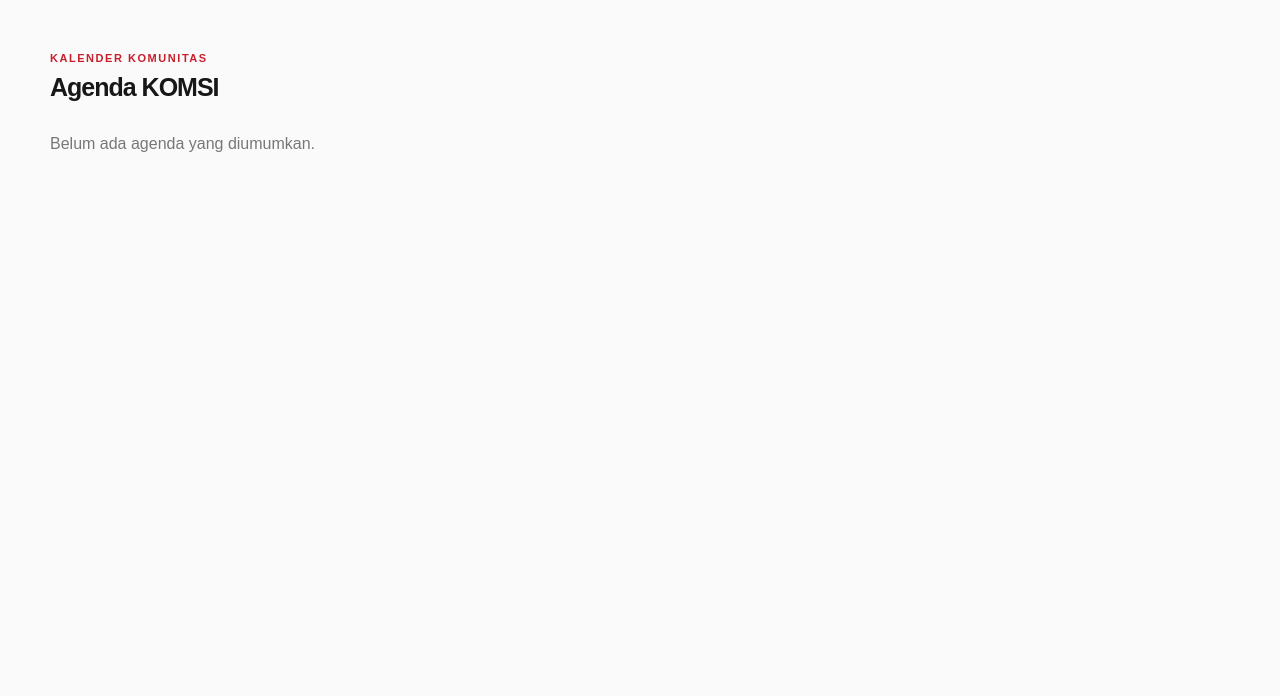
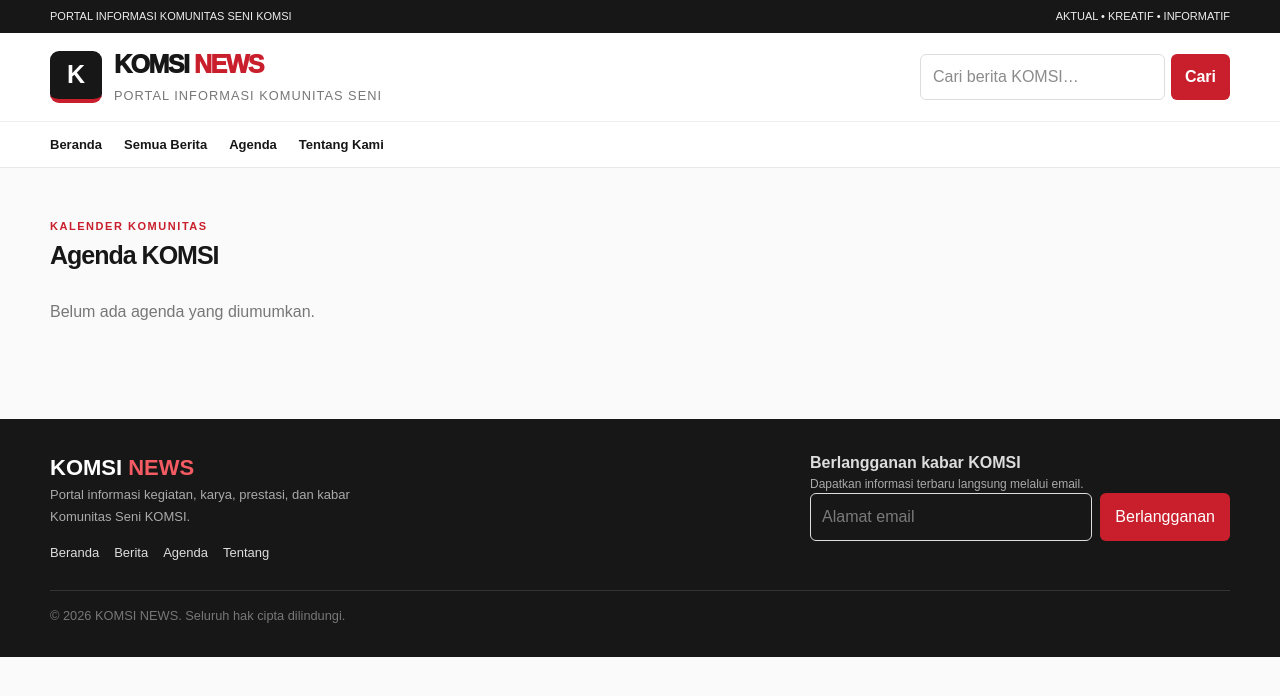
Before and after one commit to secondvanza/BERITA-KOMSI, a Next.js app: page /agenda in a window 1280 px wide. Shown: the top 696 px of the page. Built offline with nearby package versions, Linux system fonts and the light colour scheme; no server answers; the database is empty.

Commit message:
Add consistent public navigation and footer across portal pages

```diff
--- a/src/app/agenda/page.tsx
+++ b/src/app/agenda/page.tsx
@@ -1,2 +1,4 @@
 import {supabase} from '@/lib/supabase';
-export default async function Agenda(){const{data}=supabase?await supabase.from('events').select('*').eq('status','published').order('starts_at',{ascending:true}):{data:[]};return <main className="container" style={{padding:'45px 0'}}><span className="eyebrow">Kalender komunitas</span><h1 className="section-title">Agenda KOMSI</h1><div style={{display:'grid',gridTemplateColumns:'repeat(auto-fit,minmax(260px,1fr))',gap:18,marginTop:25}}>{(data||[]).map(e=><article key={e.id} style={{background:'white',padding:22,border:'1px solid #eee',borderRadius:10}}><span className="eyebrow">{e.starts_at?new Date(e.starts_at).toLocaleDateString('id-ID',{dateStyle:'long'}):'Jadwal menyusul'}</span><h2>{e.title}</h2><p className="muted">{e.location}</p><p>{e.description}</p></article>)}</div>{!data?.length&&<p className="muted">Belum ada agenda yang diumumkan.</p>}</main>}
+import PublicHeader from '@/components/PublicHeader';
+import PublicFooter from '@/components/PublicFooter';
+export default async function Agenda(){const{data}=supabase?await supabase.from('events').select('*').eq('status','published').order('starts_at',{ascending:true}):{data:[]};return <><PublicHeader/><main className="container" style={{padding:'45px 0'}}><span className="eyebrow">Kalender komunitas</span><h1 className="section-title">Agenda KOMSI</h1><div style={{display:'grid',gridTemplateColumns:'repeat(auto-fit,minmax(260px,1fr))',gap:18,marginTop:25}}>{(data||[]).map(e=><article key={e.id} style={{background:'white',padding:22,border:'1px solid #eee',borderRadius:10}}><span className="eyebrow">{e.starts_at?new Date(e.starts_at).toLocaleDateString('id-ID',{dateStyle:'long'}):'Jadwal menyusul'}</span><h2>{e.title}</h2><p className="muted">{e.location}</p><p>{e.description}</p></article>)}</div>{!data?.length&&<p className="muted">Belum ada agenda yang diumumkan.</p>}</main><PublicFooter/></>}
--- a/src/app/berita/page.tsx
+++ b/src/app/berita/page.tsx
@@ -1,2 +1,4 @@
 import Link from 'next/link';import {supabase} from '@/lib/supabase';
-export default async function Berita(){const{data}=supabase?await supabase.from('articles').select('id,title,slug,excerpt,featured_image,published_at,categories(name)').eq('status','published').order('published_at',{ascending:false}):{data:[]};return <main className="container" style={{padding:'45px 0'}}><span className="eyebrow">Arsip publikasi</span><h1 className="section-title">Semua Berita</h1><div style={{display:'grid',gridTemplateColumns:'repeat(auto-fit,minmax(240px,1fr))',gap:22,marginTop:25}}>{(data||[]).map((a:any)=><article className="news-card" key={a.id}>{a.featured_image?<img src={a.featured_image} alt={a.title}/>:<div style={{height:190,background:'#222',borderRadius:9,color:'white',display:'grid',placeItems:'center'}}>KOMSI NEWS</div>}<span className="eyebrow">{a.categories?.[0]?.name||'Berita'}</span><h3><Link href={'/berita/'+a.slug}>{a.title}</Link></h3><p className="muted">{a.excerpt}</p></article>)}</div>{!data?.length&&<p className="muted">Belum ada berita yang diterbitkan.</p>}</main>}
+import PublicHeader from '@/components/PublicHeader';
+import PublicFooter from '@/components/PublicFooter';
+export default async function Berita(){const{data}=supabase?await supabase.from('articles').select('id,title,slug,excerpt,featured_image,published_at,categories(name)').eq('status','published').order('published_at',{ascending:false}):{data:[]};return <><PublicHeader/><main className="container" style={{padding:'45px 0'}}><span className="eyebrow">Arsip publikasi</span><h1 className="section-title">Semua Berita</h1><div style={{display:'grid',gridTemplateColumns:'repeat(auto-fit,minmax(240px,1fr))',gap:22,marginTop:25}}>{(data||[]).map((a:any)=><article className="news-card" key={a.id}>{a.featured_image?<img src={a.featured_image} alt={a.title}/>:<div style={{height:190,background:'#222',borderRadius:9,color:'white',display:'grid',placeItems:'center'}}>KOMSI NEWS</div>}<span className="eyebrow">{a.categories?.[0]?.name||'Berita'}</span><h3><Link href={'/berita/'+a.slug}>{a.title}</Link></h3><p className="muted">{a.excerpt}</p></article>)}</div>{!data?.length&&<p className="muted">Belum ada berita yang diterbitkan.</p>}</main><PublicFooter/></>}
--- a/src/app/cari/page.tsx
+++ b/src/app/cari/page.tsx
@@ -1 +1 @@
-import Link from 'next/link';import {supabase} from '@/lib/supabase';export default async function Search({searchParams}:{searchParams:Promise<{q?:string}>}){const{q=''}=await searchParams;const term=q.trim();const{data}=term&&supabase?await supabase.from('articles').select('id,title,slug,excerpt,published_at,categories(name)').eq('status','published').ilike('title','%'+term.replace(/[%_]/g,'')+'%').order('published_at',{ascending:false}).limit(30):{data:[]};return <main className="container" style={{padding:'45px 0',maxWidth:900}}><span className="eyebrow">Pencarian portal</span><h1 className="section-title">Cari Berita KOMSI</h1><form action="/cari" style={{display:'flex',gap:8,margin:'20px 0'}}><input name="q" defaultValue={term} placeholder="Masukkan kata kunci berita…" style={{flex:1,padding:13,border:'1px solid #ddd',borderRadius:7}}/><button style={{background:'#c91f2c',color:'white',border:0,borderRadius:7,padding:'0 18px'}}>Cari</button></form>{term&&<p className="muted">Hasil pencarian untuk “{term}”</p>}{(data||[]).map(a=><article key={a.id} style={{padding:'18px 0',borderBottom:'1px solid #eee'}}><span className="eyebrow">{a.categories?.[0]?.name||'Berita'}</span><h2 style={{fontSize:21}}><Link href={'/berita/'+a.slug}>{a.title}</Link></h2><p className="muted">{a.excerpt}</p></article>)}{term&&!data?.length&&<p className="muted">Tidak ditemukan berita dengan kata kunci tersebut.</p>}</main>}
+import Link from 'next/link';import {supabase} from '@/lib/supabase';export default async function Search({searchParams}:{searchParams:Promise<{q?:string}>}){const{q=''}=await searchParams;const term=q.trim();const{data}=term&&supabase?await supabase.from('articles').select('id,title,slug,excerpt,published_at,categories(name)').eq('status','published').ilike('title','%'+term.replace(/[%_]/g,'')+'%').order('published_at',{ascending:false}).limit(30):{data:[]};return <><PublicHeader/><main className="container" style={{padding:'45px 0',maxWidth:900}}><span className="eyebrow">Pencarian portal</span><h1 className="section-title">Cari Berita KOMSI</h1><form action="/cari" style={{display:'flex',gap:8,margin:'20px 0'}}><input name="q" defaultValue={term} placeholder="Masukkan kata kunci berita…" style={{flex:1,padding:13,border:'1px solid #ddd',borderRadius:7}}/><button style={{background:'#c91f2c',color:'white',border:0,borderRadius:7,padding:'0 18px'}}>Cari</button></form>{term&&<p className="muted">Hasil pencarian untuk “{term}”</p>}{(data||[]).map(a=><article key={a.id} style={{padding:'18px 0',borderBottom:'1px solid #eee'}}><span className="eyebrow">{a.categories?.[0]?.name||'Berita'}</span><h2 style={{fontSize:21}}><Link href={'/berita/'+a.slug}>{a.title}</Link></h2><p className="muted">{a.excerpt}</p></article>)}{term&&!data?.length&&<p className="muted">Tidak ditemukan berita dengan kata kunci tersebut.</p>}</main><PublicFooter/></>}
--- a/src/app/halaman/[slug]/page.tsx
+++ b/src/app/halaman/[slug]/page.tsx
@@ -1 +1,3 @@
-import {notFound} from 'next/navigation';import {supabase} from '@/lib/supabase';export default async function Page({params}:{params:Promise<{slug:string}>}){const{slug}=await params;if(!supabase)notFound();const{data}=await supabase.from('pages').select('*').eq('slug',slug).eq('is_published',true).single();if(!data)notFound();return <main className="container" style={{maxWidth:850,padding:'50px 0'}}><span className="eyebrow">Informasi KOMSI</span><h1 style={{fontSize:42}}>{data.title}</h1><div style={{fontSize:17,lineHeight:1.8,whiteSpace:'pre-wrap'}}>{data.content?.text||''}</div></main>}
+import {notFound} from 'next/navigation';import {supabase} from '@/lib/supabase';export default async function Page({params}:{params:Promise<{slug:string}>}){const{slug}=await params;if(!supabase)notFound();const{data}=await supabase.from('pages').select('*').eq('slug',slug).eq('is_published',true).single();if(!data)notFound();return <><PublicHeader/><main className="container" style={{maxWidth:850,padding:'50px 0'}}><span className="eyebrow">Informasi KOMSI</span><h1 style={{fontSize:42}}>{data.title}</h1><div style={{fontSize:17,lineHeight:1.8,whiteSpace:'pre-wrap'}}>{data.content?.text||''}</div></main><PublicFooter/></>}
+import PublicHeader from '@/components/PublicHeader';
+import PublicFooter from '@/components/PublicFooter';
--- a/src/app/kategori/[slug]/page.tsx
+++ b/src/app/kategori/[slug]/page.tsx
@@ -1 +1,3 @@
-import Link from 'next/link';import {notFound} from 'next/navigation';import {supabase} from '@/lib/supabase';export default async function Category({params}:{params:Promise<{slug:string}>}){const{slug}=await params;if(!supabase)notFound();const{data:cat}=await supabase.from('categories').select('*').eq('slug',slug).single();if(!cat)notFound();const{data}=await supabase.from('articles').select('id,title,slug,excerpt,featured_image,published_at').eq('category_id',cat.id).eq('status','published').order('published_at',{ascending:false});return <main className="container" style={{padding:'45px 0'}}><span className="eyebrow">Kategori berita</span><h1 className="section-title">{cat.name}</h1><div style={{display:'grid',gridTemplateColumns:'repeat(auto-fit,minmax(240px,1fr))',gap:22,marginTop:25}}>{(data||[]).map(a=><article className="news-card" key={a.id}>{a.featured_image?<img src={a.featured_image} alt={a.title}/>:<div style={{height:180,background:'#222',color:'white',display:'grid',placeItems:'center'}}>KOMSI NEWS</div>}<h3><Link href={'/berita/'+a.slug}>{a.title}</Link></h3><p className="muted">{a.excerpt}</p></article>)}</div>{!data?.length&&<p className="muted">Belum ada berita pada kategori ini.</p>}</main>}
+import Link from 'next/link';import {notFound} from 'next/navigation';import {supabase} from '@/lib/supabase';export default async function Category({params}:{params:Promise<{slug:string}>}){const{slug}=await params;if(!supabase)notFound();const{data:cat}=await supabase.from('categories').select('*').eq('slug',slug).single();if(!cat)notFound();const{data}=await supabase.from('articles').select('id,title,slug,excerpt,featured_image,published_at').eq('category_id',cat.id).eq('status','published').order('published_at',{ascending:false});return <><PublicHeader/><main className="container" style={{padding:'45px 0'}}><span className="eyebrow">Kategori berita</span><h1 className="section-title">{cat.name}</h1><div style={{display:'grid',gridTemplateColumns:'repeat(auto-fit,minmax(240px,1fr))',gap:22,marginTop:25}}>{(data||[]).map(a=><article className="news-card" key={a.id}>{a.featured_image?<img src={a.featured_image} alt={a.title}/>:<div style={{height:180,background:'#222',color:'white',display:'grid',placeItems:'center'}}>KOMSI NEWS</div>}<h3><Link href={'/berita/'+a.slug}>{a.title}</Link></h3><p className="muted">{a.excerpt}</p></article>)}</div>{!data?.length&&<p className="muted">Belum ada berita pada kategori ini.</p>}</main><PublicFooter/></>}
+import PublicHeader from '@/components/PublicHeader';
+import PublicFooter from '@/components/PublicFooter';
--- a/src/app/tentang-kami/page.tsx
+++ b/src/app/tentang-kami/page.tsx
@@ -1 +1 @@
-export default function About(){return <main className="container" style={{maxWidth:850,padding:'55px 0 90px'}}><span className="eyebrow">Profil organisasi</span><h1 style={{fontSize:44}}>Tentang KOMSI</h1><p style={{fontSize:18,lineHeight:1.8}}>Komunitas Seni (KOMSI) merupakan ruang bagi mahasiswa untuk mengembangkan kreativitas, berkarya, berkolaborasi, dan berbagi informasi kegiatan seni.</p><p className="muted" style={{lineHeight:1.8}}>KOMSI NEWS hadir sebagai portal informasi kegiatan, karya, prestasi, dan pengumuman komunitas. Informasi profil, struktur kepengurusan, serta kontak resmi dapat dilengkapi oleh pengelola melalui panel admin.</p></main>}
+export default function About(){return <><PublicHeader/><main className="container" style={{maxWidth:850,padding:'55px 0 90px'}}><span className="eyebrow">Profil organisasi</span><h1 style={{fontSize:44}}>Tentang KOMSI</h1><p style={{fontSize:18,lineHeight:1.8}}>Komunitas Seni (KOMSI) merupakan ruang bagi mahasiswa untuk mengembangkan kreativitas, berkarya, berkolaborasi, dan berbagi informasi kegiatan seni.</p><p className="muted" style={{lineHeight:1.8}}>KOMSI NEWS hadir sebagai portal informasi kegiatan, karya, prestasi, dan pengumuman komunitas. Informasi profil, struktur kepengurusan, serta kontak resmi dapat dilengkapi oleh pengelola melalui panel admin.</p></main><PublicFooter/></>}
--- /dev/null
+++ b/src/components/PublicFooter.tsx
@@ -0,0 +1,3 @@
+import Link from 'next/link';
+import NewsletterForm from '@/components/NewsletterForm';
+export default function PublicFooter(){return <footer style={{background:'#171717',color:'#ddd',padding:'32px 0',marginTop:50}}><div className="container" style={{display:'flex',justifyContent:'space-between',gap:28,flexWrap:'wrap'}}><div><b style={{fontSize:22,color:'#fff'}}>KOMSI <span style={{color:'#f45b63'}}>NEWS</span></b><p style={{fontSize:13,color:'#aaa',maxWidth:360,lineHeight:1.7}}>Portal informasi kegiatan, karya, prestasi, dan kabar Komunitas Seni KOMSI.</p><div style={{display:'flex',gap:15,fontSize:13,marginTop:15}}><Link href="/">Beranda</Link><Link href="/berita">Berita</Link><Link href="/agenda">Agenda</Link><Link href="/tentang-kami">Tentang</Link></div></div><div style={{width:'min(420px,100%)'}}><b>Berlangganan kabar KOMSI</b><p style={{fontSize:12,color:'#aaa'}}>Dapatkan informasi terbaru langsung melalui email.</p><NewsletterForm/></div><small style={{width:'100%',color:'#777',borderTop:'1px solid #333',paddingTop:15}}>© {new Date().getFullYear()} KOMSI NEWS. Seluruh hak cipta dilindungi.</small></div></footer>}
--- /dev/null
+++ b/src/components/PublicHeader.tsx
@@ -0,0 +1,21 @@
+import Link from 'next/link';
+import {supabase} from '@/lib/supabase';
+
+export default async function PublicHeader(){
+ const [{data:settingsRows},{data:categories}]=supabase?await Promise.all([
+  supabase.from('site_settings').select('key,value').in('key',['site_name','tagline','logo_url']),
+  supabase.from('categories').select('name,slug').order('sort_order').limit(8)
+ ]):[{data:[]},{data:[]}];
+ const settings=Object.fromEntries((settingsRows||[]).map((row:any)=>[row.key,row.value]));
+ return <header style={{background:'#fff',borderBottom:'1px solid #e8e8e8'}}>
+  <div style={{background:'#171717',color:'#eee',fontSize:11,padding:'8px 0'}}><div className="container" style={{display:'flex',justifyContent:'space-between',gap:10}}><span>PORTAL INFORMASI KOMUNITAS SENI KOMSI</span><span>AKTUAL • KREATIF • INFORMATIF</span></div></div>
+  <div className="container" style={{minHeight:88,display:'flex',alignItems:'center',justifyContent:'space-between',gap:18,flexWrap:'wrap',paddingTop:12,paddingBottom:12}}>
+   <Link href="/" style={{display:'flex',alignItems:'center',gap:12}}>
+    <div style={{width:52,height:52,background:'#171717',borderBottom:'4px solid #c91f2c',borderRadius:9,display:'grid',placeItems:'center',overflow:'hidden',color:'#fff',fontWeight:900,fontSize:25}}>{settings.logo_url?<img src={String(settings.logo_url)} alt="Logo KOMSI" style={{width:'100%',height:'100%',objectFit:'contain'}}/>:'K'}</div>
+    <div><div style={{fontSize:25,fontWeight:950,letterSpacing:'-.06em'}}>{String(settings.site_name||'KOMSI')} <span style={{color:'#c91f2c'}}>NEWS</span></div><small style={{color:'#777',letterSpacing:'.08em'}}>{String(settings.tagline||'PORTAL INFORMASI KOMUNITAS SENI')}</small></div>
+   </Link>
+   <form action="/cari" style={{display:'flex',gap:6,flex:'0 1 310px',minWidth:220}}><input name="q" placeholder="Cari berita KOMSI…" aria-label="Cari berita" style={{minWidth:0,flex:1,padding:'10px 12px',border:'1px solid #ddd',borderRadius:6}}/><button style={{background:'#c91f2c',color:'#fff',border:0,borderRadius:6,padding:'0 14px',fontWeight:700}}>Cari</button></form>
+  </div>
+  <nav style={{borderTop:'1px solid #eee'}}><div className="container" style={{display:'flex',gap:22,overflowX:'auto',padding:'13px 0',fontSize:13,fontWeight:750,whiteSpace:'nowrap'}}><Link href="/">Beranda</Link><Link href="/berita">Semua Berita</Link>{(categories||[]).map((category:any)=><Link key={category.slug} href={'/kategori/'+category.slug}>{category.name}</Link>)}<Link href="/agenda">Agenda</Link><Link href="/tentang-kami">Tentang Kami</Link></div></nav>
+ </header>;
+}
```
Also changed, not shown: src/app/berita/[slug]/page.tsx (+3 -1 lines).
